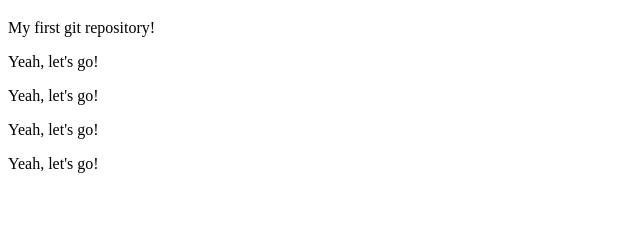
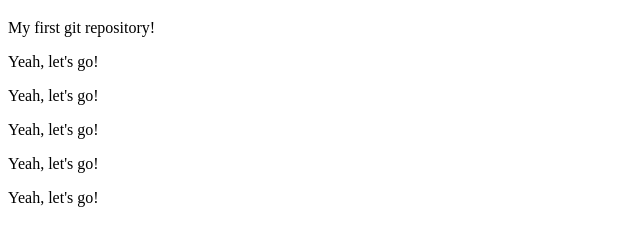
Before and after one commit to FatehElian77/hello-world, a website: page index.html in a window 1280 px wide. Shown: the part 61-306 px from the top of the page, without its empty margins (0-640 px from the left). Drawn offline with Linux system fonts and the light colour scheme.

Commit message:
yeah just attempting again

```diff
--- a/index.html
+++ b/index.html
@@ -11,5 +11,6 @@
     <p>Yeah, let's go!</p>
     <p>Yeah, let's go!</p>
     <p>Yeah, let's go!</p>
+    <p>Yeah, let's go!</p>
   </body>
 </html>
```
